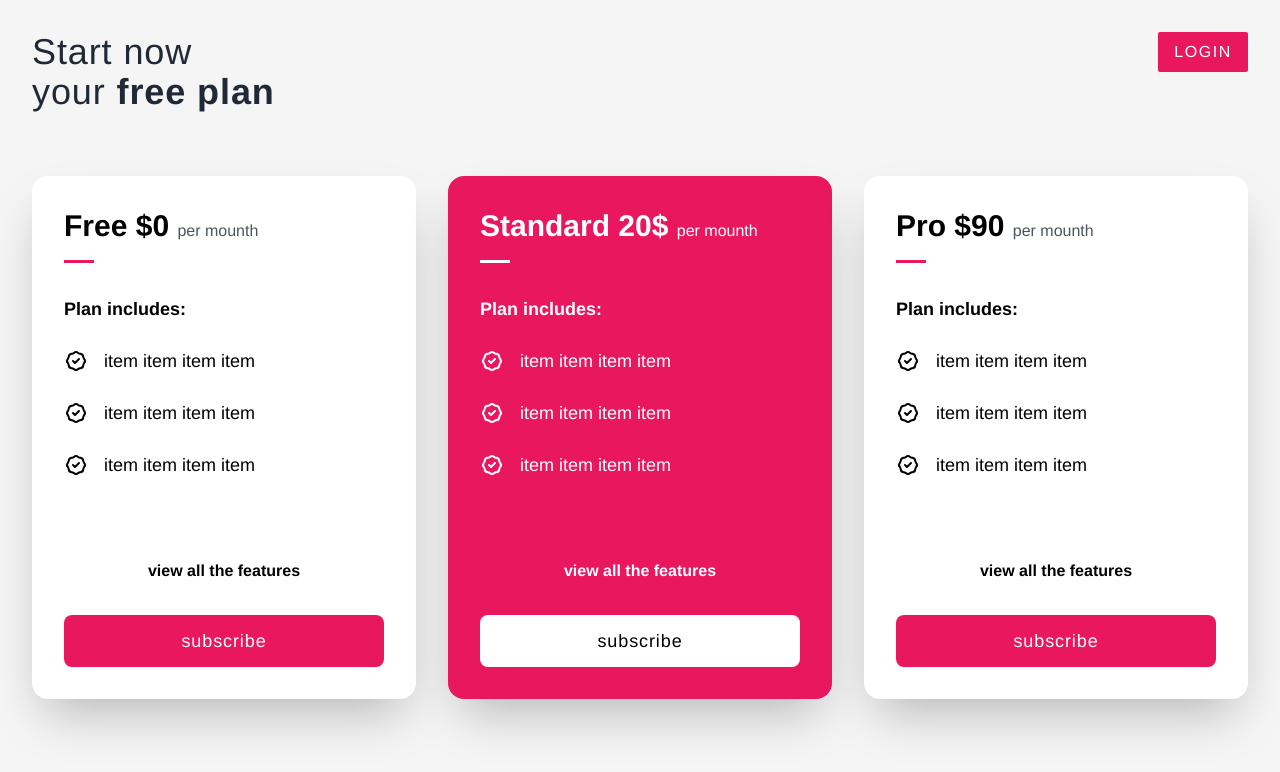
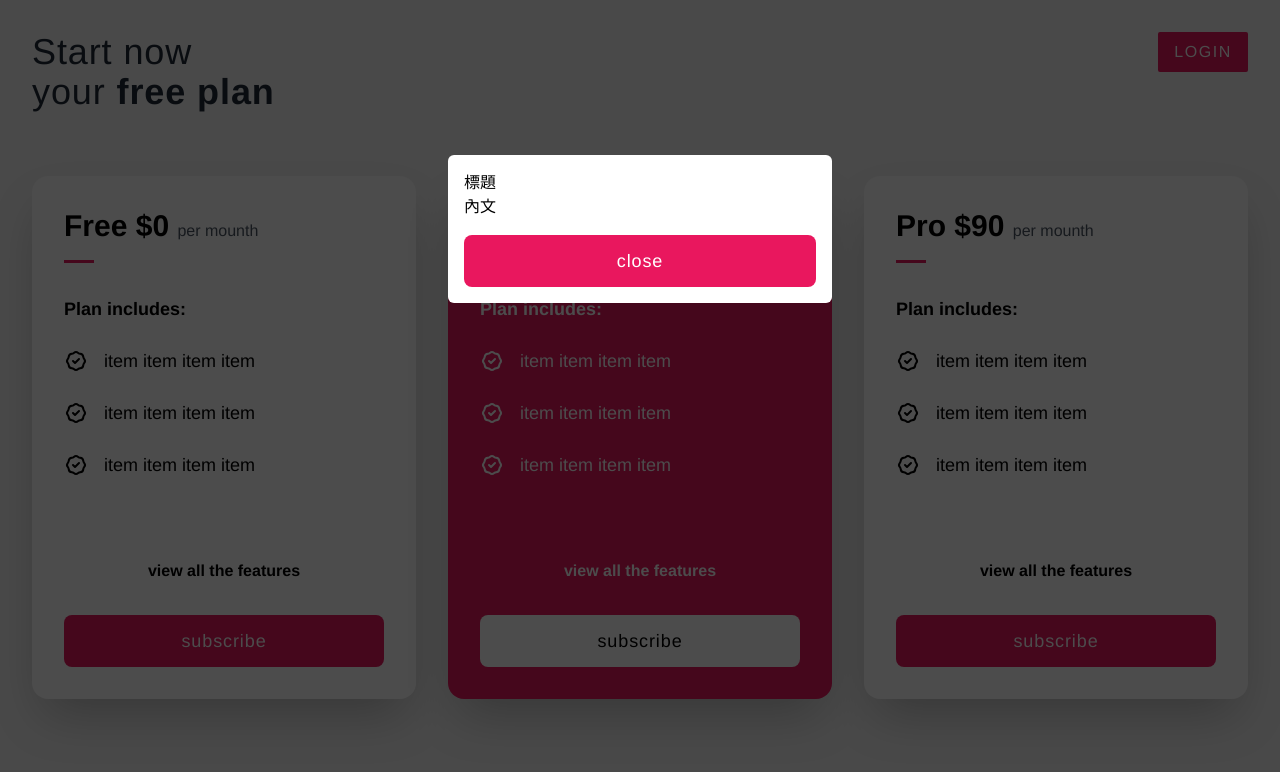
Before and after one commit to todelusion/Pricing-plan, a Vue app: page / in a window 1280 px wide. Shown: the top 772 px of the page. Built offline with nearby package versions, Linux system fonts and the light colour scheme.

Commit message:
2022.01.24_add Modal.vue

```diff
--- a/package.json
+++ b/package.json
@@ -4,7 +4,7 @@
   "private": true,
   "scripts": {
     "serve": "cross-env TAILWIND_MODE=watch vue-cli-service serve",
-    "build": "cross-env TAILWIND_MODE=build vue-cli-service build"
+    "build": "cross-env TAILWIND_MODE=build vue-cli-service build --no-clean"
   },
   "dependencies": {
     "@tailwindcss/postcss7-compat": "^2.2.17",
--- a/src/components/Card.vue
+++ b/src/components/Card.vue
@@ -1,15 +1,18 @@
 <template>
 
-    <body class="bg-[#F5F5F5] min-h-screen">
+    <body class="bg-[#F5F5F5] min-h-screen relative">
         <div class="pt-5 px-16 lg:p-8">
+            <!-- header -->
             <div class="flex justify-between items-start lg:max-w-[1280px] lg:mx-auto">
                 <div class="border-gray-500">
                     <h1 class="text-4xl text-gray-800 tracking-wide">Start now</h1>
                     <p class="text-4xl text-gray-800 tracking-wide">your <span class="font-bold">free plan</span></p>
                 </div>
-                <button
+                <button @click="toggleShowModal"
                     class="bg-primary text-white py-2 px-4 tracking-widest rounded-sm ring-primary ring-offset-2 active:ring-2 duration-100">LOGIN</button>
             </div>
+
+            <!-- main -->
             <div class="lg:grid lg:grid-cols-3 lg:justify-evenly lg:gap-8 lg:max-w-[1280px] lg:mx-auto">
                 <div class="w-full p-8 mt-16 bg-secondary rounded-2xl hover:scale-105 duration-150 shadow-2xl">
                     <p class="text-3xl font-bold">Free $0 <span class="text-base text-gray-600 font-medium">per
@@ -63,30 +66,31 @@
                         class="w-full bg-primary py-3 text-white rounded-lg tracking-wider text-lg">subscribe</button>
                 </div>
             </div>
+
+            <!-- modal -->
+            <Modal v-show="showModal" @close="toggleShowModal"/>
+
+
         </div>
     </body>
 </template>
 
 <script>
     import Clist from './Clist.vue'
+    import Modal from './Modal.vue'
     export default {
-        data() {
-            return {
-                lists: [{
-                        title: 'list1'
-                    },
-                    {
-                        title: 'list2'
-                    },
-                    {
-                        title: 'list3'
-                    }
-                ]
+        data(){
+            return{
+                showModal: true
             }
-
         },
+        methods: {
+        toggleShowModal(){
+            this.showModal = !this.showModal
+        }
+    },
         components: {
-            Clist
+            Clist,Modal
         }
     }
 </script>
--- /dev/null
+++ b/src/components/Modal.vue
@@ -0,0 +1,24 @@
+<template>
+<div class="absolute top-0 left-0 bg-black/70 w-full h-full flex justify-center items-start">
+    <div class="w-[70%] p-4 bg-white mt-[155px] rounded-md lg:w-[30%]">
+        <h3>標題</h3>
+        <p>內文</p>
+        <button
+            @click="closeModal"
+            class="mt-4 w-full bg-primary py-3 text-white rounded-lg tracking-wider text-lg"
+            >close
+        </button>
+    </div>
+</div>
+
+</template>
+
+<script>
+export default {
+    methods: {
+        closeModal(){
+            this.$emit('close')
+        }
+    }
+}
+</script>
```
